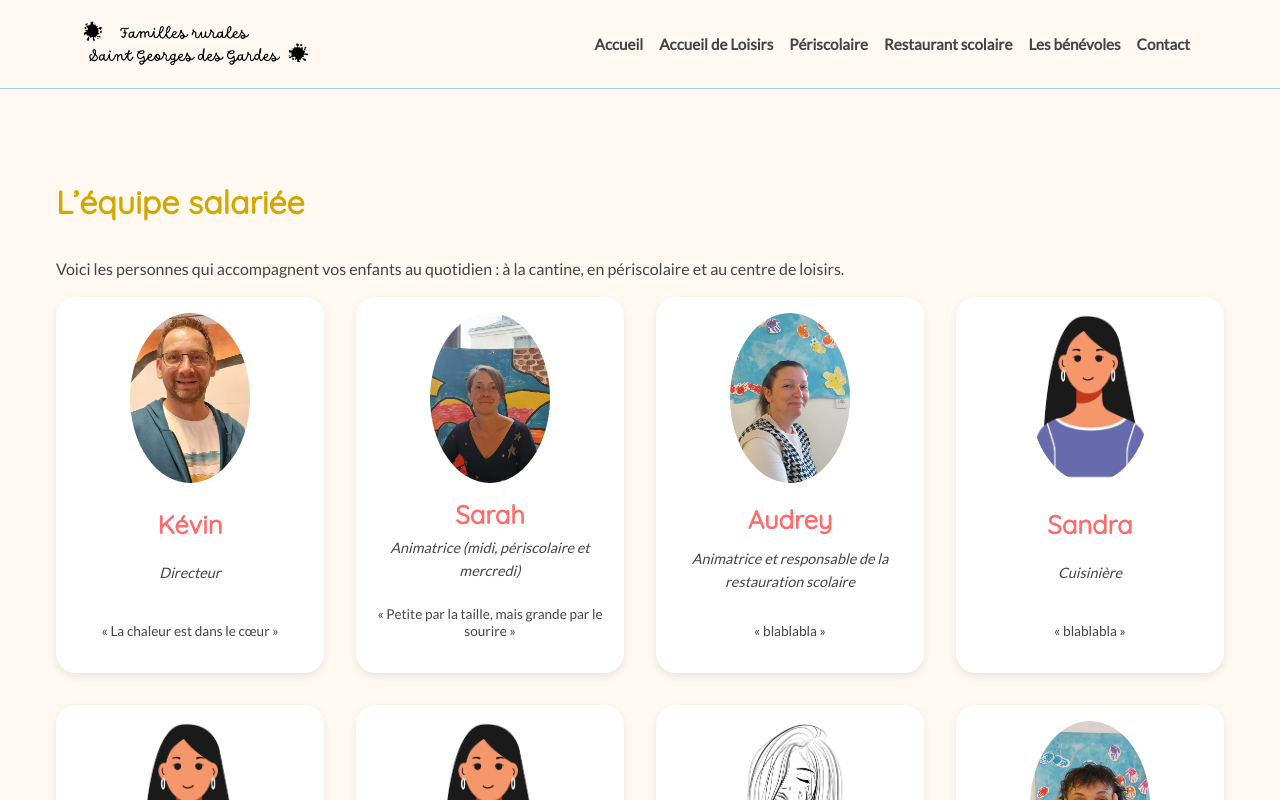
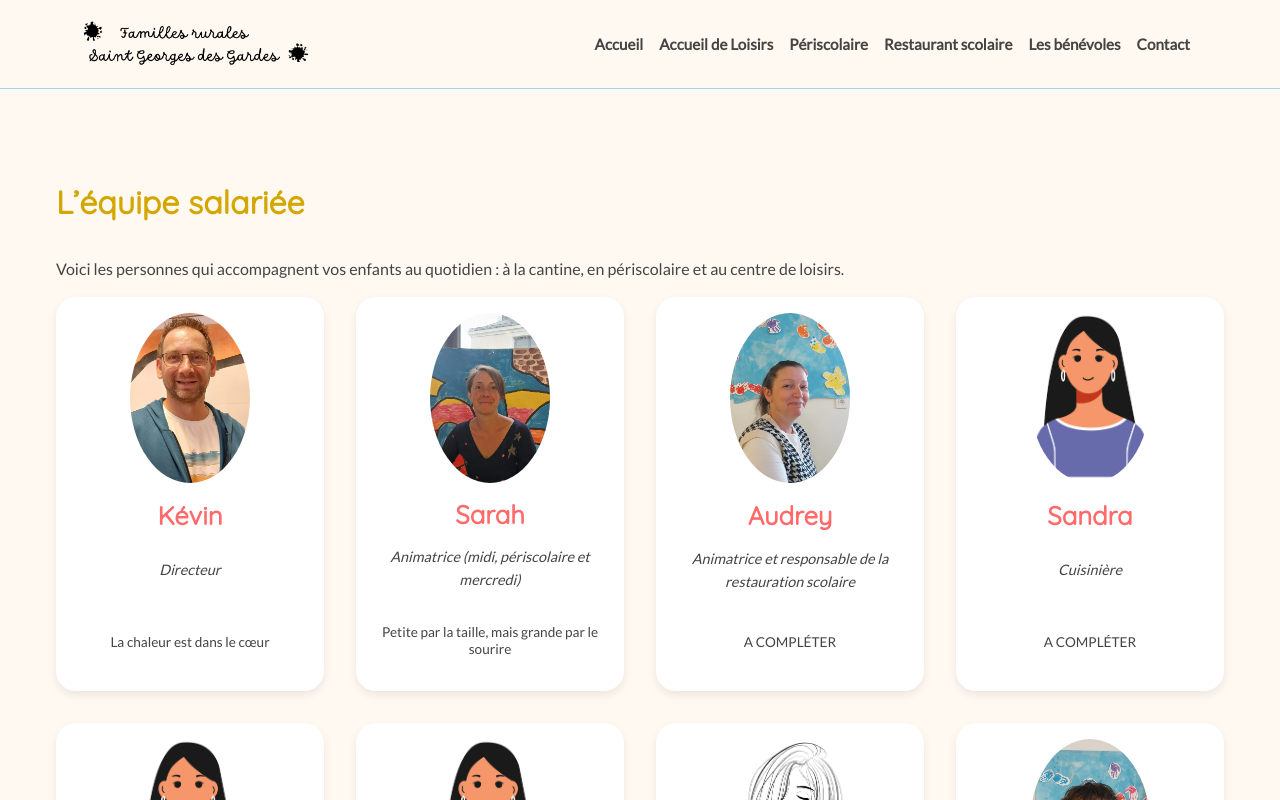
Before and after one commit to MarieC2023/FamillesRuralesSGG, a React (Vite) app: page /TeamAnim in a window 1280 px wide. Shown: the top 800 px of the page. Built offline with nearby package versions, Linux system fonts and the light colour scheme.

Commit message:
Mise à jour page Team Anim

```diff
--- a/src/components/partials/TeamCard.jsx
+++ b/src/components/partials/TeamCard.jsx
@@ -10,7 +10,7 @@ function TeamCard({ prenom, fonction, presentation, image, typeImage }) {
       </div>
       {prenom && <h2 className="prenom">{prenom}</h2>}
       <p className="fonction">{fonction}</p>
-      {presentation && <p className="presentation">«&nbsp;{presentation}&nbsp;»</p>}
+      {presentation && <p className="presentation">{presentation}</p>}
     </div>
   );
 }
--- a/src/data/team.json
+++ b/src/data/team.json
@@ -16,42 +16,42 @@
   {
     "prenom": "Audrey",
     "fonction": "Animatrice et responsable de la restauration scolaire",
-    "presentation": "blablabla",
+    "presentation": "A COMPLÉTER",
     "image": "audrey.webp",
     "typeImage": "photo"
   },
   {
     "prenom": "Sandra",
     "fonction": "Cuisinière",
-    "presentation": "blablabla",
+    "presentation": "A COMPLÉTER",
     "image": "sandra.webp",
     "typeImage": "photo"
   },
   {
     "prenom": "Maryline",
     "fonction": "Animatrice (midi et mercredi)",
-    "presentation": "blablabla",
+    "presentation": "A COMPLÉTER",
     "image": "maryline.webp",
     "typeImage": "photo"
   },
   {
     "prenom": "Jessica",
     "fonction": "Animatrice (temps du midi)",
-    "presentation": "blablabla",
+    "presentation": "A COMPLÉTER",
     "image": "jessica.webp",
     "typeImage": "photo"
   },
   {
     "prenom": "Laurence",
     "fonction": "Animatrice (temps du midi)",
-    "presentation": "blablabla",
+    "presentation": "ICI exemple avec une illustration à la place d'une photo",
     "image": "illustration1.webp",
     "typeImage": "illustration"
   },
   {
     "prenom": "Estelle",
     "fonction": "Animatrice (temps périscolaire)",
-    "presentation": "blablabla",
+    "presentation": "A COMPLÉTER",
     "image": "estelle.webp",
     "typeImage": "photo"
   }
--- a/src/pages/teamanim.css
+++ b/src/pages/teamanim.css
@@ -71,7 +71,7 @@
   font-style: italic;
   font-size: 0.9rem;
   color: var(--color-text);
-  min-height: 2rem;
+  min-height: 4rem;
   display: flex;
   align-items: center;
   justify-content: center;
@@ -81,11 +81,15 @@
 
 /* === PRÉSENTATION === */
 .presentation {
-  font-size: 0.85rem;
+   font-size: 0.85rem;
   color: var(--color-text);
   text-align: center;
   margin-top: 0.5rem;
   line-height: 1.3;
+  min-height: 2rem; /* <-- ajout pour stabiliser */
+  display: flex;
+  align-items: center;
+  justify-content: center;
 }
 
 /* === RESPONSIVE === */
```
